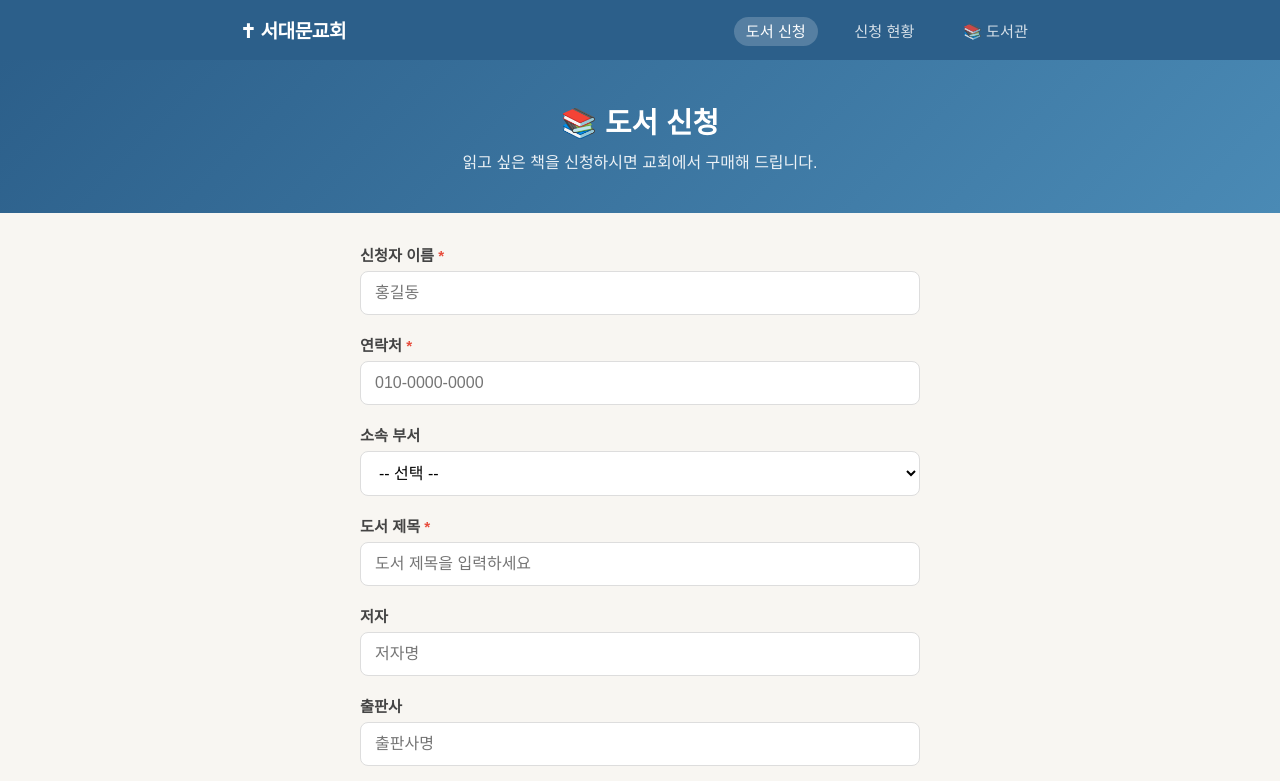
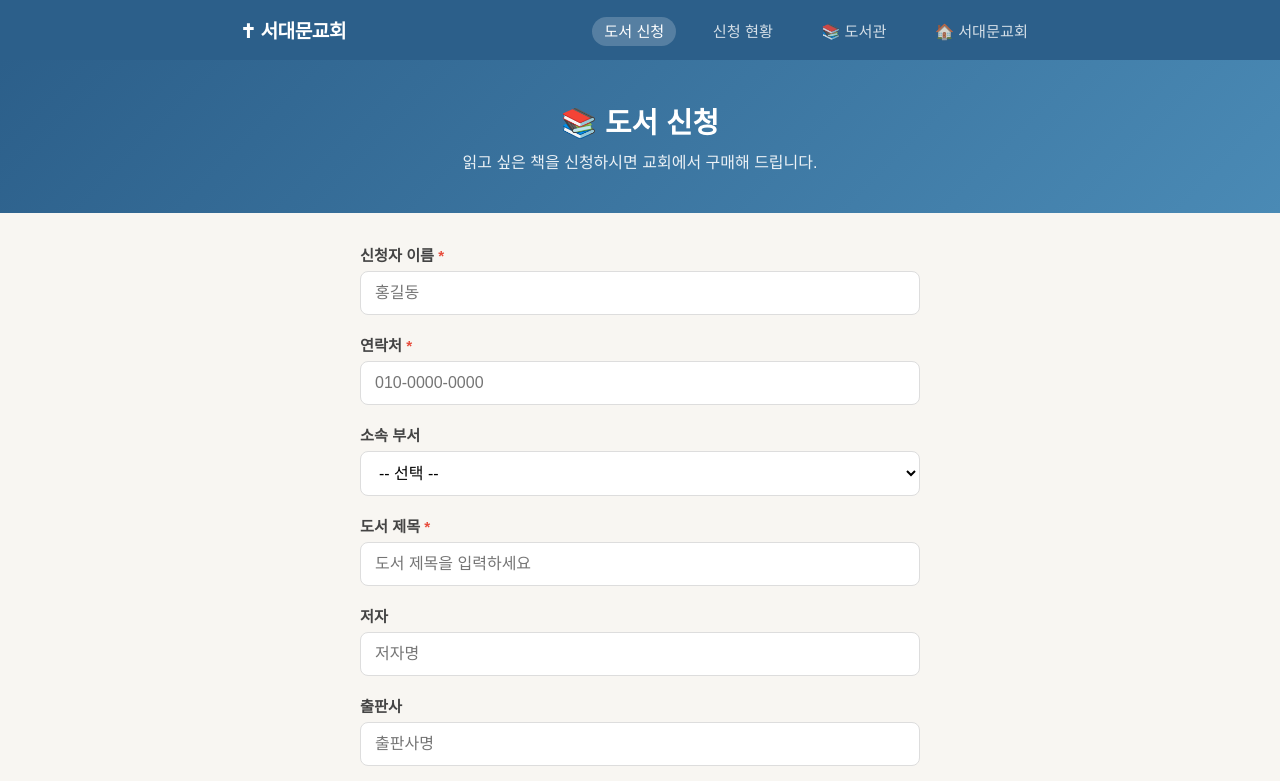
Before and after one commit to emotion-books-rgb/schurch, a plain HTML site: page books/index.html in a window 1280 px wide. Shown: the top 781 px of the page. Drawn offline with Linux system fonts and the light colour scheme.

Commit message:
모든 페이지 헤더에 서대문교회 홈 링크 추가
Co-Authored-By: Claude Sonnet 4.6 <noreply@anthropic.com>
Claude-Session: https://claude.ai/code/session_01DmdFvR64Dw85rnGvkj7P1u

```diff
--- a/books/index.html
+++ b/books/index.html
@@ -16,6 +16,7 @@
         <a href="index.html" class="active">도서 신청</a>
         <a href="status.html">신청 현황</a>
         <a href="../library/">📚 도서관</a>
+        <a href="https://schurch.kr" target="_blank">🏠 서대문교회</a>
       </nav>
     </div>
   </header>
```
Also changed, not shown: books/status.html (+1 -0 lines), library/admin.html (+1 -0 lines), library/index.html (+1 -0 lines), library/mybooks.html (+1 -0 lines).
